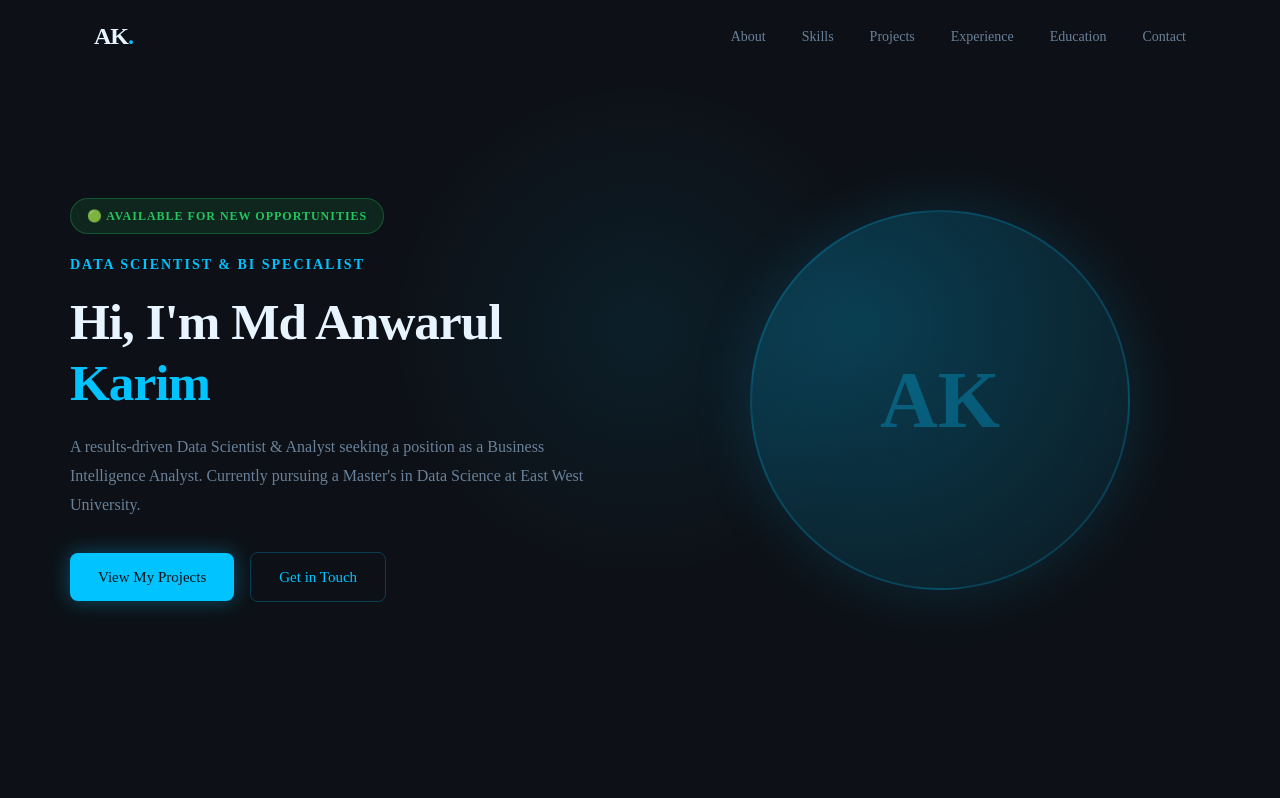
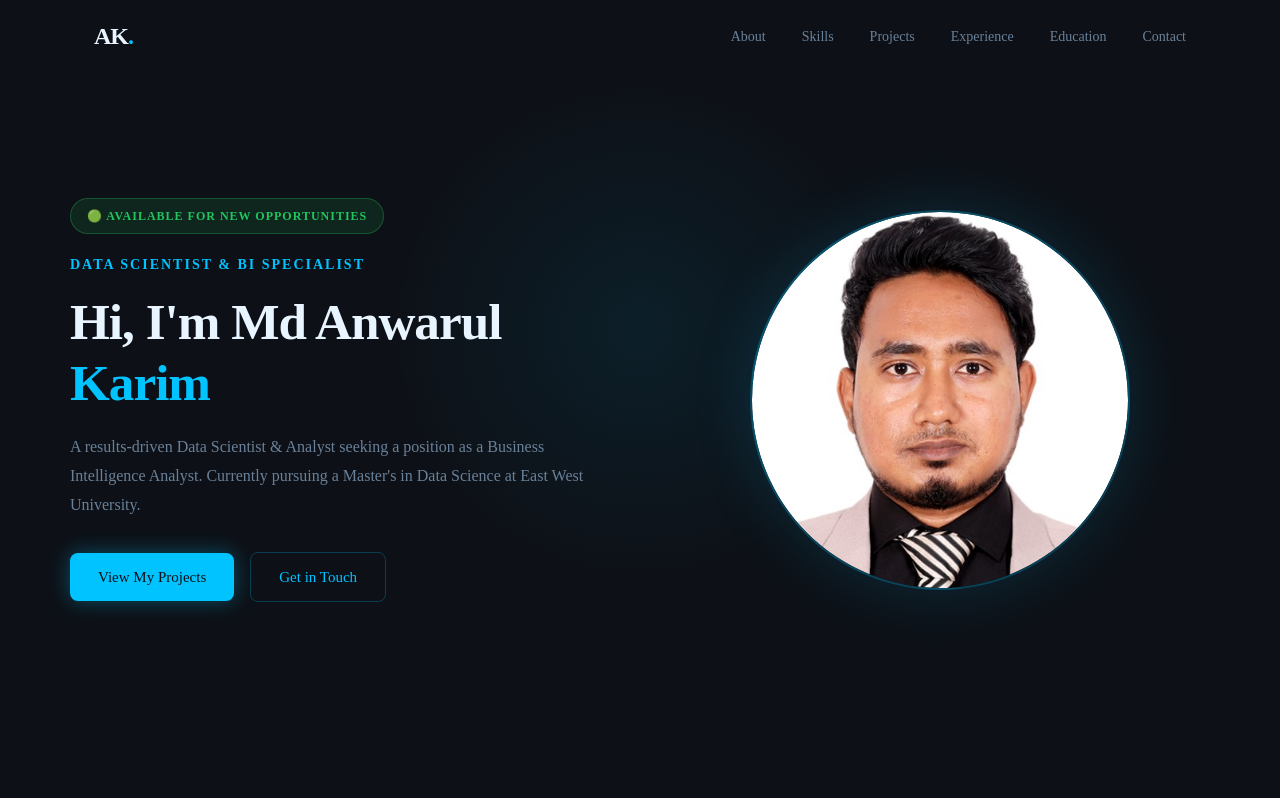
Before and after one commit to mdanwarulkarim/Data-Science-portfolio, a plain HTML site: page index.html in a window 1280 px wide. Shown: the top 798 px of the page. Drawn offline with nearby package versions, Linux system fonts and the light colour scheme.

Commit message:
Adjust profile image positioning to show hair clearly

```diff
--- a/index.html
+++ b/index.html
@@ -43,7 +43,7 @@
     </div>
     <div class="hero-image">
       <div class="photo-placeholder-hero">
-        <span>AK</span>
+        <img src="profile.jpg.jpg" alt="MD Anwarul Karim" class="profile-img" />
       </div>
     </div>
   </div>
--- a/style.css
+++ b/style.css
@@ -339,10 +339,16 @@ section:nth-child(even) { background: var(--bg2); }
   display: flex;
   align-items: center;
   justify-content: center;
-  font-size: 80px;
-  font-weight: 800;
-  color: rgba(0,195,255,0.3);
+  overflow: hidden;
   box-shadow: 0 0 60px rgba(0,195,255,0.15);
+}
+
+.profile-img {
+  width: 100%;
+  height: 100%;
+  object-fit: cover;
+  object-position: center 20%;
+  border-radius: 50%;
 }
 
 @media (max-width: 1024px) {
```
Also changed, not shown: profile.jpg.jpg (added).
